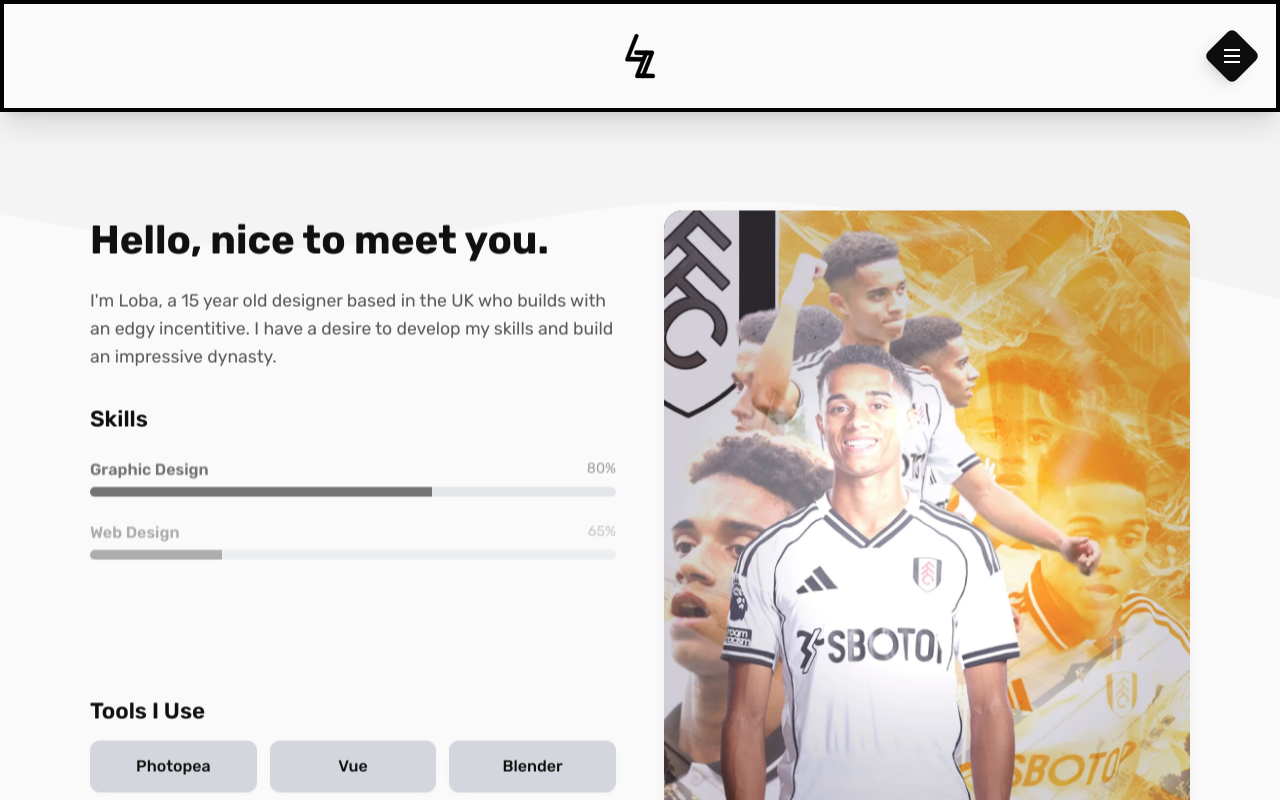
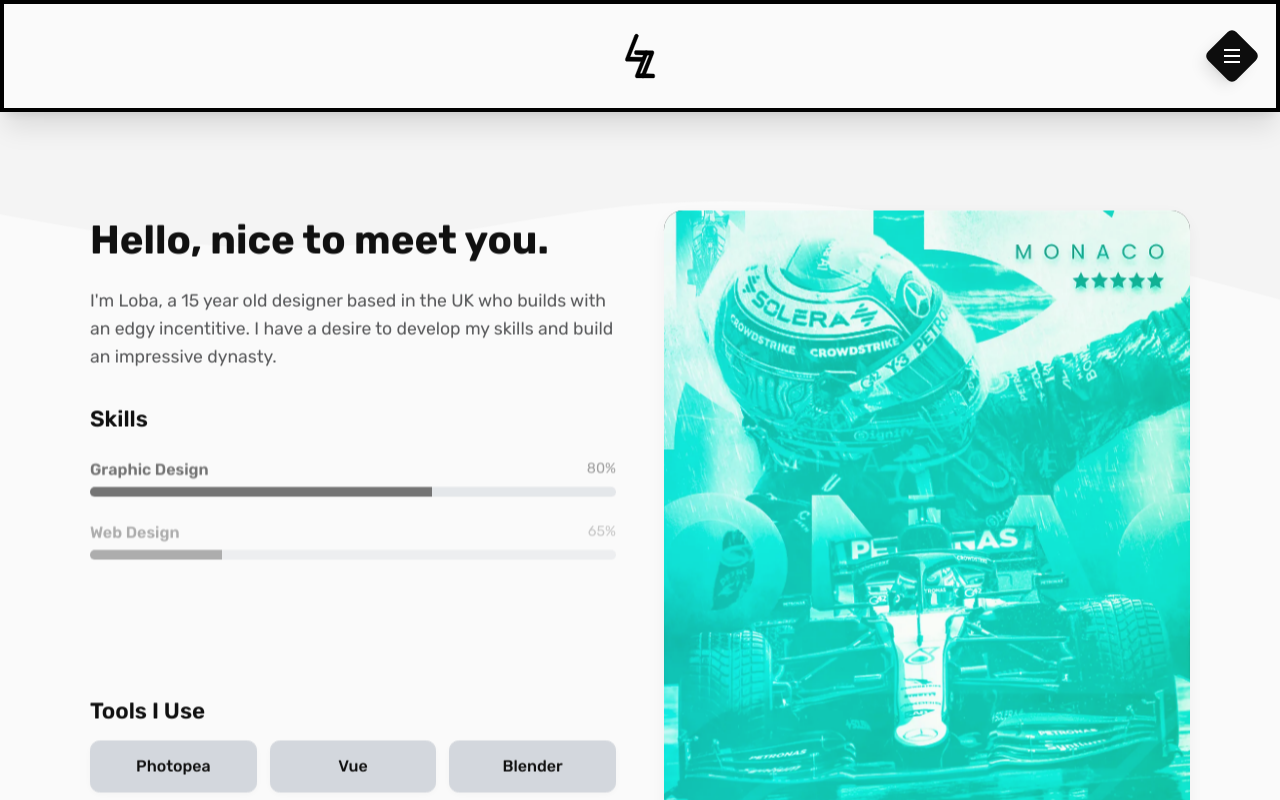
Before and after one commit to princetbzxx/loba-dynasty, a Vue app: page /about in a window 1280 px wide. Shown: the top 800 px of the page. Built offline with nearby package versions, Linux system fonts and the light colour scheme.

Commit message:
live - alt edit sga

```diff
--- a/src/constants/portfolio.ts
+++ b/src/constants/portfolio.ts
@@ -223,6 +223,9 @@
     ['Basketball', 'Graphic', 'Sports'],
     'A challenging graphic undeniably featuring the one and only SGA.',
     '2026-06-04',
+    [
+      { id:'a', label:'Alt - Autumn Edit', src:'/portfolio24-autumn.webp'}
+    ]
   ),
   entry(
     25,
--- a/src/pages/About.vue
+++ b/src/pages/About.vue
@@ -80,7 +80,7 @@
 
       <!-- RIGHT: Visual -->
       <div class="about-visual">
-        <img src="/portfolio22.webp" alt="About Visual" />
+        <img src="/portfolio25.webp" alt="About Visual" />
       </div>
 
     </div>
--- a/src/pages/Contact.vue
+++ b/src/pages/Contact.vue
@@ -70,7 +70,7 @@
       <!-- LEFT — IMAGE / VIDEO -->
       <div class="left-media">
         <!-- Replace with your slideshow component or video -->
-        <img src="/portfolio23.webp" alt="Contact Visual" class="media" />
+        <img src="/portfolio20.webp" alt="Contact Visual" class="media" />
       </div>
 
       <!-- RIGHT — CONTACT FORM -->
```
Also changed, not shown: public/portfolio24-autumn.webp (added).
